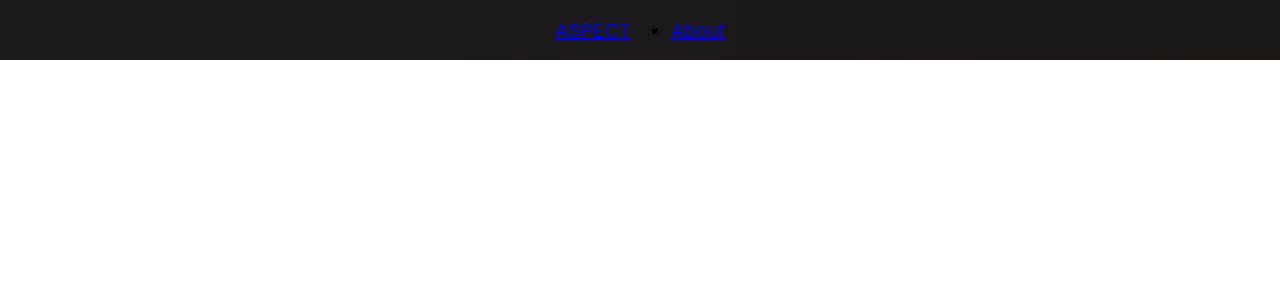
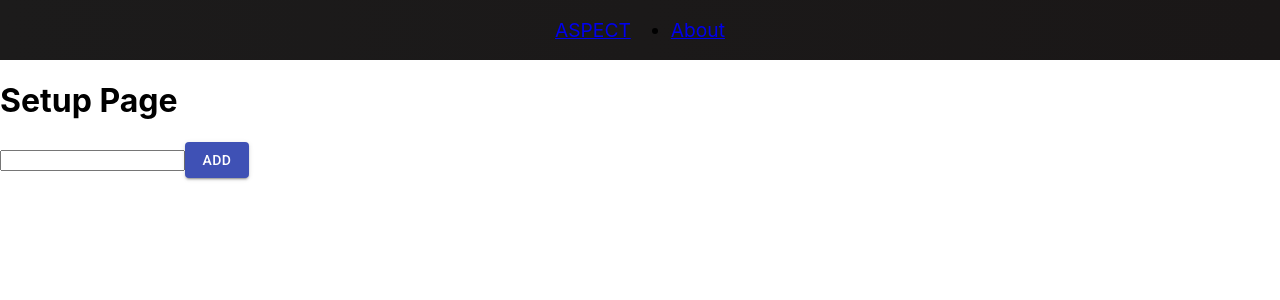
Before and after one commit to RichaJP93/aspect, a React (Create React App) app: page /setup in a window 1280 px wide. Shown: the top 300 px of the page. Built offline with nearby package versions, Linux system fonts and the light colour scheme.

Commit message:
started adding in form for setup page

```diff
--- a/src/App.js
+++ b/src/App.js
@@ -1,6 +1,7 @@
 import './App.css';
 import Navbar from './components/Navbar.js';
 import Home from './pages/Home.js';
+import SetupPage from './pages/SetupPage.js'
 import GameRoom from './pages/GameRoom.js'
 import { BrowserRouter as Router, Switch, Route } from "react-router-dom";
 
@@ -12,7 +13,7 @@ function App() {
         <Navbar />
         <Switch>
           <Route path="/" exact component={Home}/>
-          {/* <Route path="/setup" component={Setup}/> */}
+          <Route path="/setup" component={SetupPage}/>
           <Route path="/lobby" component={GameRoom}/>
         </Switch>
       </Router>
--- a/src/pages/Home.js
+++ b/src/pages/Home.js
@@ -22,6 +22,7 @@ function Home () {
       >
         Create a new room
       </Button>
+      <Link to="/setup">Setup</Link>
       <RoomCodeForm />
       <Link to="/lobby">Lobby</Link>
     </div>
--- /dev/null
+++ b/src/pages/SetupPage.js
@@ -0,0 +1,46 @@
+import React from 'react'
+import Button from '@material-ui/core/Button';
+
+class SetupPage extends React.Component {
+  constructor(props){
+    super(props);
+    this.state= {
+      storyToAdd: '',
+      storyList: []
+    };
+  }
+
+  storyChange = (event) => {
+    this.setState({storyToAdd: event.target.value})
+  }
+
+  storySubmit = (event) => {
+    // event.preventDefault();
+    this.setState(state => {
+      const storyList = [...state.storyList, state.storyToAdd];
+      return {
+        storyList
+      }
+    })
+
+  }
+
+  render() {
+    return (
+      <div>
+        <form className="storyForm" onSubmit={(e) => { e.preventDefault();}}>
+          <h1>Setup Page</h1>
+          <input type="text" onChange={this.storyChange} />
+          <Button type="submit" variant="contained" color="primary" onClick={this.storySubmit}>Add</Button>
+        </form>
+        <ul>
+          {this.state.storyList.map(item => (
+            <li key={item}>{item}</li>
+          ))}
+        </ul>
+      </div>
+    )
+  }
+}
+
+export default SetupPage;
```
